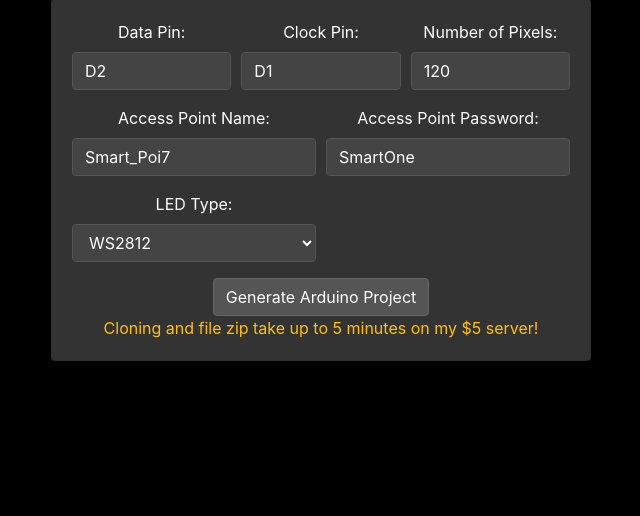
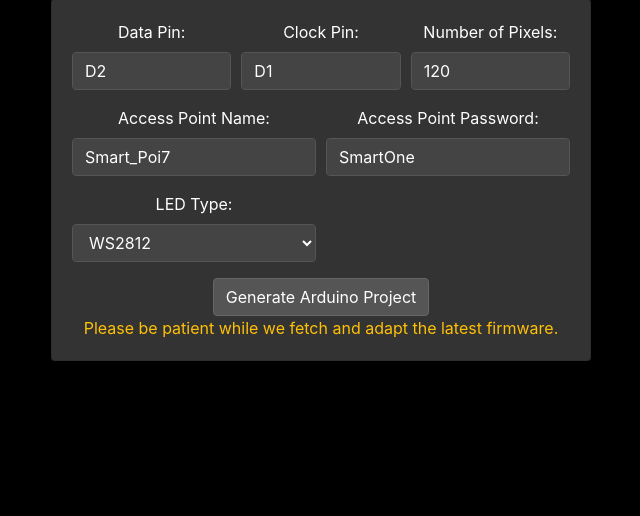
Before and after one commit to tomjuggler/SmartPoi-Downloader, a Flask app: page / in a window 1280 px wide. Shown: the part 169-685 px from the top of the page, without its empty margins (319-959 px from the left). Run offline with Flask 3, Linux system fonts and the light colour scheme.

Commit message:
updated notice about cloning
Signed-off-by: tomjuggler <tomjuggler@gmail.com>

```diff
--- a/templates/index.html
+++ b/templates/index.html
@@ -146,7 +146,7 @@
                 <button class="btn btn-primary" id="generate-btn">Generate Arduino Project</button>
 
               </form>
-              <span class="text-warning">Cloning and file zip take up to 5 minutes on my $5 server!</span>
+              <span class="text-warning">Please be patient while we fetch and adapt the latest firmware.</span>
               <div id="loading-spinner" style="display: none;">
                 <div class="spinner-border text-primary" role="status"></div>
                   <span class="text-primary">Generating your custom download...</span>
```
Also changed, not shown: 1 other file.
